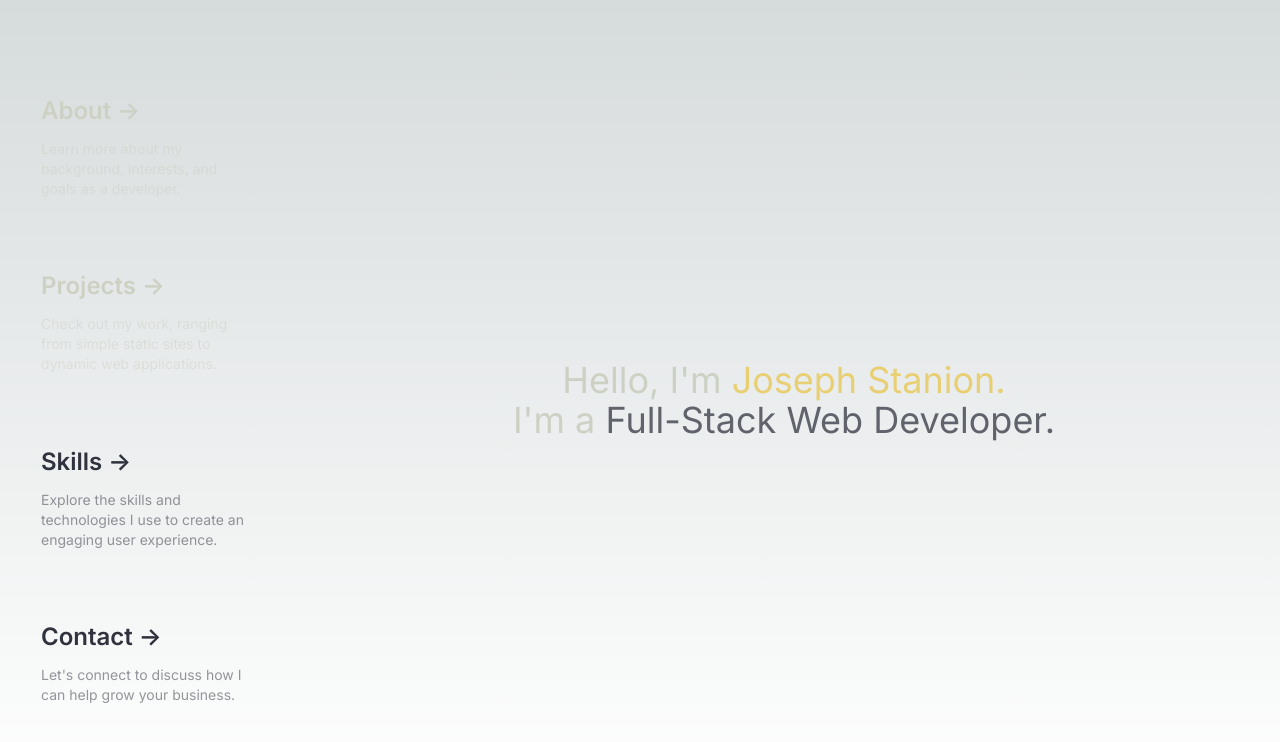
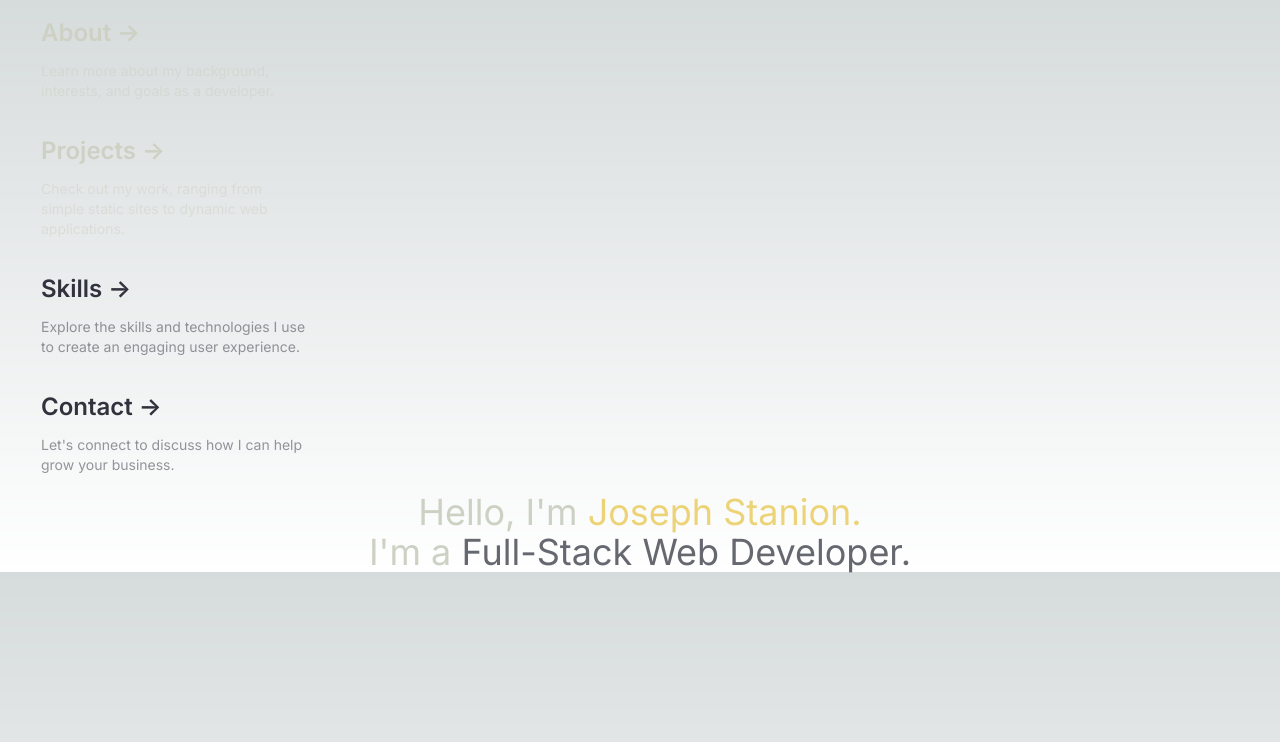
Before and after one commit to Jstanion/Portfolio, a Next.js app: page / in a window 1280 px wide. Shown: the top 742 px of the page. Built offline with nearby package versions, Linux system fonts and the light colour scheme.

Commit message:
created styles folder and moved globals.css

```diff
--- a/app/components/Footer.js
+++ /dev/null
@@ -1,3 +0,0 @@
-export default function Footer() {
-  return <footer>This is my footer</footer>
-}
--- a/app/layout.js
+++ b/app/layout.js
@@ -1,6 +1,6 @@
-import "./globals.css";
+import "../styles/globals.css";
 import { Inter } from "next/font/google";
-import Navbar from "./components/Navbar";
+import Navbar from "../components/Navbar";
 
 const inter = Inter({ subsets: ["latin"] });
 
@@ -14,10 +14,10 @@ export default function RootLayout({ children }) {
   return (
     <html lang="en">
       <body className={inter.className}>
-        <div className="flex min-h-screen py-10">
+        {/* <div className="flex min-h-screen py-10"> */}
           <Navbar />
           {children}
-        </div>
+        {/* </div> */}
       </body>
     </html>
   );
```
Also changed, not shown: components/Footer.js (added), components/Navbar.js (renamed from app/components/Navbar.js), styles/globals.css (renamed from app/globals.css).
